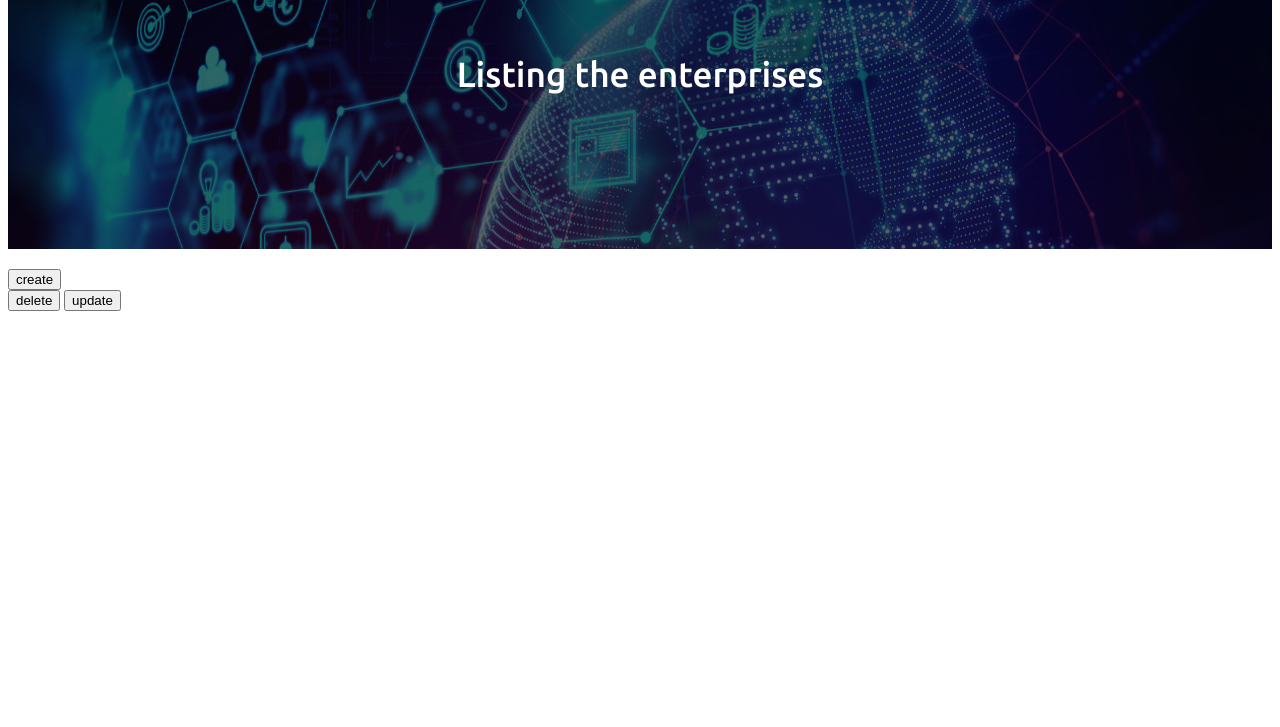
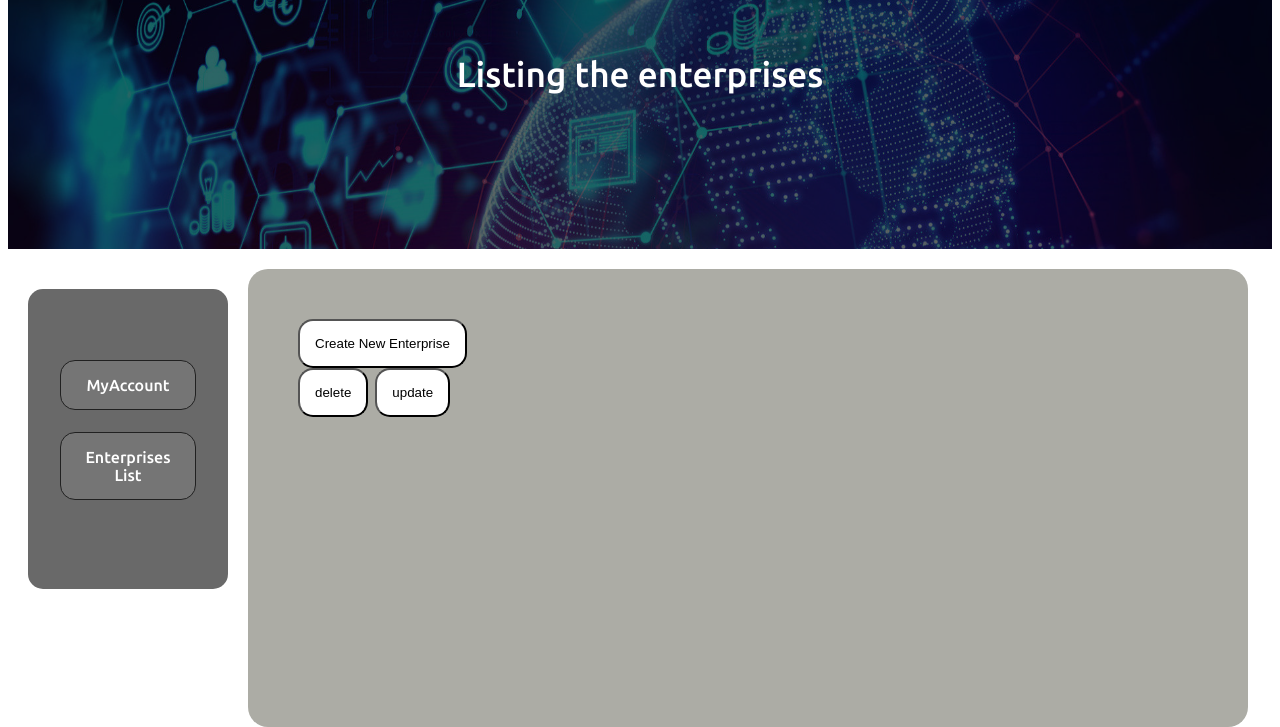
Before and after one commit to locusaa1/tpFinal_laboratorioIV, a PHP site: template Views/AdminEnterpriseList.php in a window 1280 px wide. Shown: the part 354-1081 px from the top of the page. Before the commit the page ends 665 px from the top, so only its background shows below. Run offline with PHP 8.4, Linux system fonts and the light colour scheme; the template is opened without the code that fills it, so the values that code supplies are empty; some libraries are stand-ins or nearby versions.

Commit message:
Admin enterprise List
Added some css to the enterprise list into the admin view

```diff
--- a/Views/AdminEnterpriseList.php
+++ b/Views/AdminEnterpriseList.php
@@ -18,15 +18,18 @@ use Controllers\EnterpriseController as EnterpriseController;
             unset($_SESSION['delete']);
         } elseif (isset($_SESSION['update'])) {
             echo 'The enterprise where successfully updated';
+            unset($_SESSION['update']);
         }
         ?>
     </p>
+    <?php require_once('adminAside.php'); ?>
+    <section class="adminEnterpriseListSection">
         <form action="<?php echo FRONT_ROOT ?>Enterprise/AddProcess" method="post">
-        <button type="submit">create</button>
+            <button class="enterpriseButton" type="submit">Create New Enterprise</button>
         </form>
         <form action="<?php echo FRONT_ROOT ?>Enterprise/ActionProcess" method="post">
-        <button name="action" value="delete">delete</button>
-        <button name="action" value="update">update</button>
+            <button class="enterpriseButton" name="action" value="delete">delete</button>
+            <button class="enterpriseButton" name="action" value="update">update</button>
             <ul>
                 <?php
                 $controller = new EnterpriseController();
@@ -36,11 +39,12 @@ use Controllers\EnterpriseController as EnterpriseController;
                     echo 'name: ' . $enterprise->getName() . '<br>';
                     echo 'cuit: ' . $enterprise->getCuit() . '<br>';
                     echo 'phone: ' . $enterprise->getPhoneNumber() . '<br>';
-                echo 'address: ' . $enterprise->getAddressName() . ' ' . $enterprise->getAddressNumber() . '<br>';
-                echo '</li>'; ?>
+                    echo 'address: ' . $enterprise->getAddressName() . ' ' . $enterprise->getAddressNumber() . '<br>';?>
                     <input type="radio" name="enterpriseCuit" value="<?= $enterprise->getCuit(); ?>" required>
+                    <?php echo '</li>'; ?>
                     <br>
                 <?php } ?>
             </ul>
         </form>
+    </section>
 </main>
--- a/Views/AdminView.php
+++ b/Views/AdminView.php
@@ -3,9 +3,6 @@ require_once('title.php');
 require_once('nav.php');
 ?>
     <main class="">
-        <nav class="adminNav">
-
-        </nav>
         <section class="ourMision-Bg">
             <div class="ourMision">
                 <p>Weolcome</p>
--- a/Views/adminAside.php
+++ b/Views/adminAside.php
@@ -1,5 +1,4 @@
 <aside class="adminAside">
     <a  href="#">MyAccount</a><br>
     <a  href="<?php echo FRONT_ROOT ?>Admin/enterpriseList">Enterprises List</a><br>
-    <a  href="#">Add new enterprise</a><br>
 </aside>
--- a/Views/css/adminStyle.css
+++ b/Views/css/adminStyle.css
@@ -9,6 +9,7 @@
     justify-content: center;
     height: 300px;
     width: 200px;
+    float: left;
 }
 
 .adminAside a {
@@ -25,8 +26,48 @@
     text-decoration: none;
 }
 
-.adminLink:hover {
+.adminAside a:hover {
     transition-duration: 0.4s;
     background-color: white;
     color: #000000;
 }
+
+.adminEnterpriseListSection{
+    position: sticky;
+    border-radius: 2rem;
+    background-color: #acaca5;
+    padding: 5rem;
+    display: flex;
+    flex-direction: column;
+    justify-content: right;
+    font-size: 3rem;
+    width: 1000px;
+    float: left;
+}
+
+.adminEnterpriseListSection ul{
+    padding: 10rem;
+    margin-left: 20px;
+}
+
+.adminEnterpriseListSection ul li{
+    background-color: #4c739e;
+    border-radius: 1.5rem;
+    text-align: center;
+}
+
+.enterpriseButton {
+    padding: 1.5rem;
+    border-radius: 1.5rem;
+    color: black;
+    background-color: white;
+    height: content-box;
+    width: content-box;
+    position: center;
+}
+
+.enterpriseButton:hover{
+    transition-duration: 0.4s;
+    background-color: black;
+    color: white;
+}
```
Lines whose indentation alone changed are shown as unchanged.
